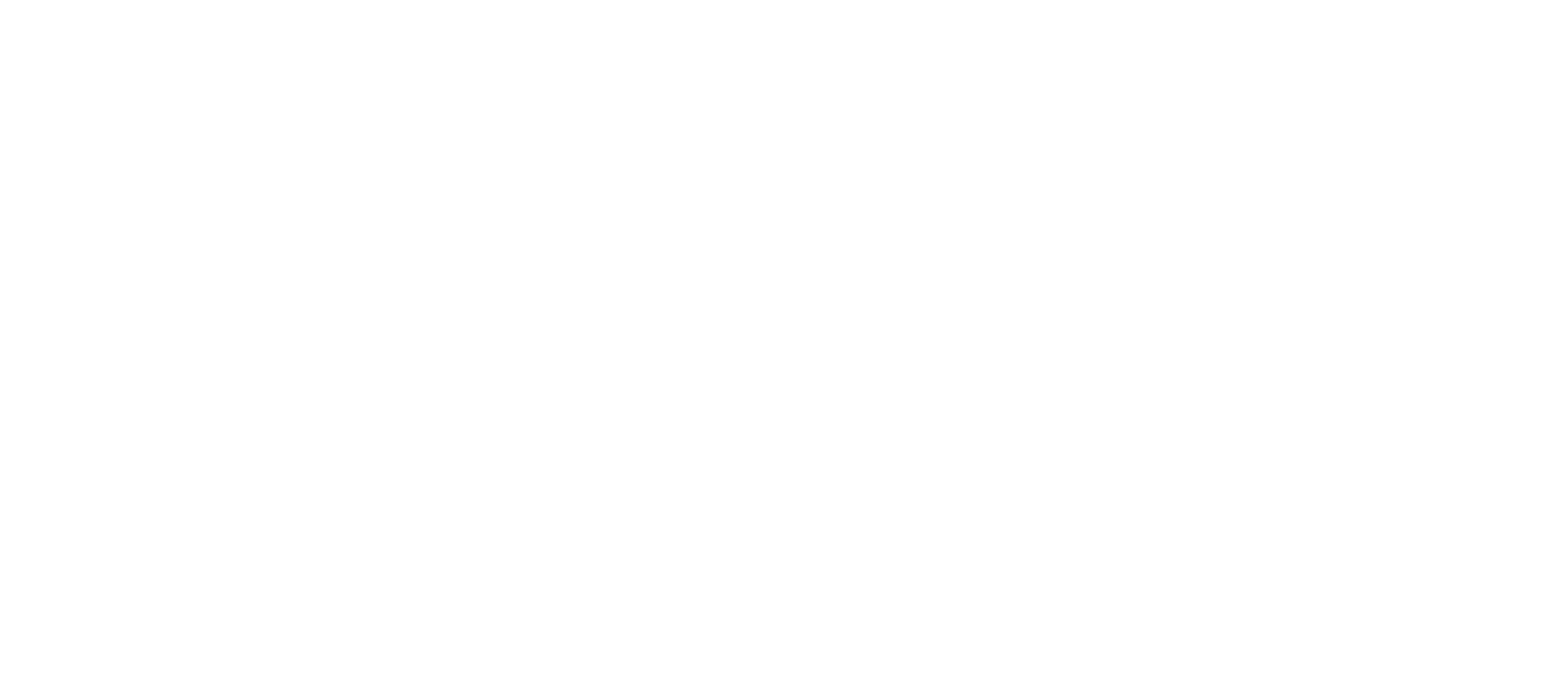
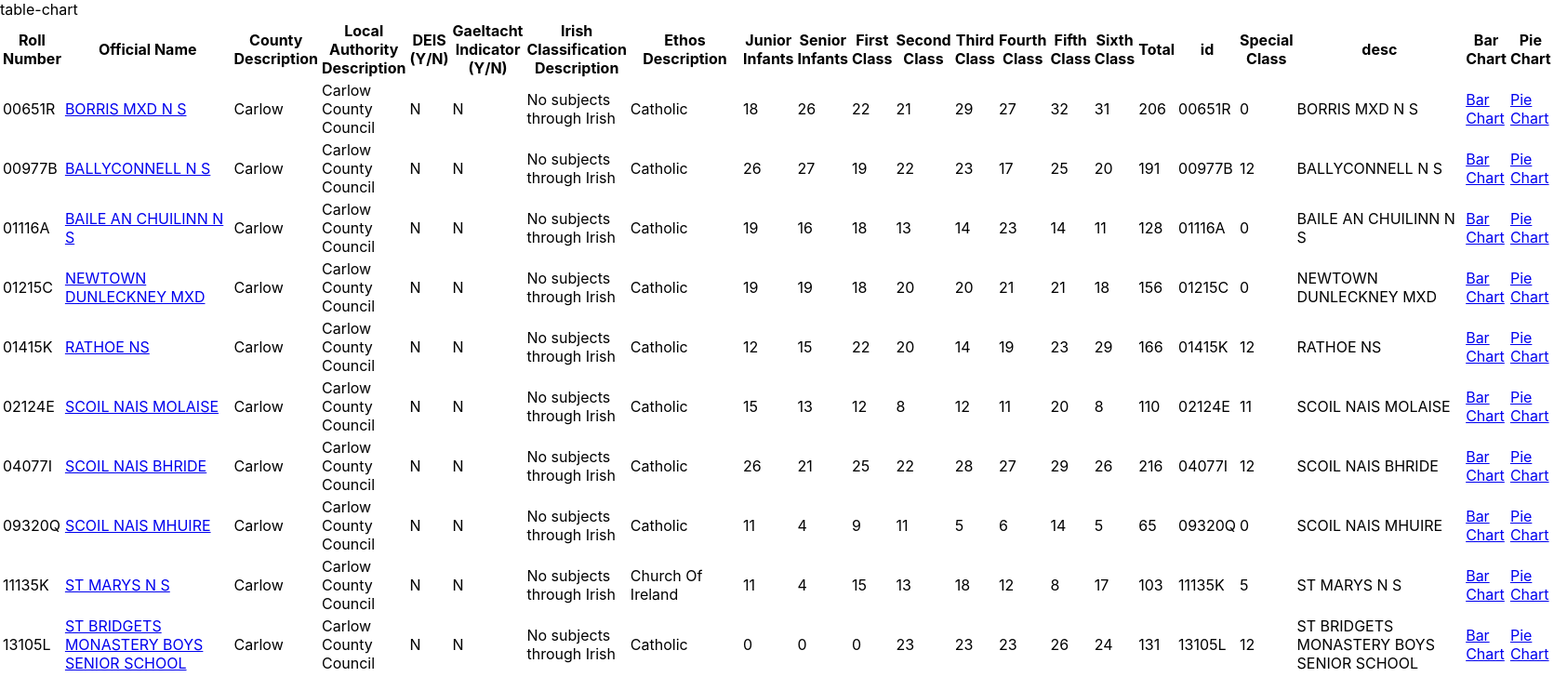
Before and after one commit to jimuyouyou/ieschools, a React (Create React App) app: page /tabular in a window 1280 px wide. Before the commit this address had no page. Shown: the top 728 px of the page at 93% size, 1671 px wide, since content can reach past the window. Built offline with nearby package versions, Linux system fonts and the light colour scheme.

Commit message:
init all reports

```diff
--- a/package.json
+++ b/package.json
@@ -11,6 +11,7 @@
     "@types/node": "^17.0.45",
     "@types/react": "^18.0.25",
     "@types/react-dom": "^18.0.9",
+    "camelcase": "^7.0.0",
     "classnames": "^2.3.2",
     "react": "^18.2.0",
     "react-dom": "^18.2.0",
--- a/src/App.tsx
+++ b/src/App.tsx
@@ -6,6 +6,11 @@
   Navigate
 } from 'react-router-dom';
 import { Main } from './features/main/Main';
+import { TabularReport } from './features/tabular/TabularReport';
+import { BarChart } from './components/BarChart';
+import { PieChart } from './components/PieChart';
+import { IndividualReport } from './features/individual/IndividualReport';
+
 import './App.css';
 
 function App() {
@@ -13,6 +18,10 @@
     <Router>
       <Routes>
         <Route path="/home" element={<Main />} />
+        <Route path="/tabular" element={<TabularReport />} />
+        <Route path="/barchart" element={<BarChart />} />
+        <Route path="/piechart" element={<PieChart />} />
+        <Route path="/individual" element={<IndividualReport />} />
         <Route path="/" element={<Navigate replace to="/home" />} />
       </Routes>
     </Router>
--- /dev/null
+++ b/src/components/BarChart.tsx
@@ -0,0 +1,28 @@
+import React, { useState, ChangeEvent, MouseEvent } from 'react';
+import { Link } from 'react-router-dom';
+import PropTypes from 'prop-types';
+import classNames from 'classnames';
+
+
+export interface CellType {
+  id: string;
+  desc: string | number;
+  linkTo?: string;
+}
+
+const propTypes = {
+  headers: PropTypes.array,
+  rows: PropTypes.array, // id, desc, linkTo
+};
+
+type BarChartProps = PropTypes.InferProps<typeof propTypes>;
+
+export function BarChart(props: BarChartProps) {
+  const { headers, rows } = props;
+
+  return (
+    <div className='bar-chart-wrapper'>
+      bar-chart
+    </div>
+  );
+}
--- /dev/null
+++ b/src/components/PieChart.tsx
@@ -0,0 +1,28 @@
+import React, { useState, ChangeEvent, MouseEvent } from 'react';
+import { Link } from 'react-router-dom';
+import PropTypes from 'prop-types';
+import classNames from 'classnames';
+
+
+export interface CellType {
+  id: string;
+  desc: string | number;
+  linkTo?: string;
+}
+
+const propTypes = {
+  headers: PropTypes.array,
+  rows: PropTypes.array, // id, desc, linkTo
+};
+
+type PieChartProps = PropTypes.InferProps<typeof propTypes>;
+
+export function PieChart(props: PieChartProps) {
+  const { headers, rows } = props;
+
+  return (
+    <div className='pie-chart-wrapper'>
+      pie-chart
+    </div>
+  );
+}
--- /dev/null
+++ b/src/components/TableChart.tsx
@@ -0,0 +1,57 @@
+import React, { useState, ChangeEvent, MouseEvent } from 'react';
+import { Link } from 'react-router-dom';
+import PropTypes from 'prop-types';
+import classNames from 'classnames';
+
+
+export interface CellType {
+  id: string;
+  desc: string | number;
+  linkTo?: string;
+}
+
+const propTypes = {
+  headers: PropTypes.array,
+  rows: PropTypes.array, // id, desc, linkTo
+};
+
+type TableChartProps = PropTypes.InferProps<typeof propTypes>;
+
+export function TableChart(props: TableChartProps) {
+  const { headers, rows } = props;
+
+  return (
+    <div className='table-chart-wrapper'>
+      table-chart
+      <table>
+        <thead>
+          <tr>
+            {headers && headers.map(header => {
+              return (
+                <th key={header.id}>
+                  {header.desc}
+                </th>
+              )
+            })}
+          </tr>
+        </thead>
+
+        <tbody>
+          {rows && rows.map((row, rowIndex) => {
+            return (
+              <tr key={rowIndex}>
+                {row.map((cell: CellType) => {
+                  return (
+                    <td key={cell.id}>
+                      {cell.linkTo ? <Link to={cell.linkTo}>{cell.desc}</Link> : cell.desc}
+                    </td>
+                  )
+                })}
+              </tr>
+            )
+          })}
+        </tbody>
+      </table>
+    </div>
+  )
+};
--- /dev/null
+++ b/src/features/individual/IndividualReport.tsx
@@ -0,0 +1,35 @@
+import React, { useState, useEffect } from 'react';
+import { useNavigate } from 'react-router-dom';
+import { useAppSelector, useAppDispatch } from '../../app/hooks';
+import { PieChart } from '../../components/PieChart';
+import { formatTabularSchoolData } from '../../utils/schoolUtil';
+import {
+  loadCounties,
+  loadSchools,
+  updateCounty,
+  updateSchools,
+  selectAllCounties,
+  selectAllSchools,
+  selectSchoolByCounty,
+} from '../main/mainSlice';
+
+export function IndividualReport() {
+  const counties = useAppSelector(state => state.main.counties);
+  const selectedCounty = useAppSelector(state => state.main.selectedCounty);
+  const schools = useAppSelector(state => state.main.schools.filter(it => it['County Description'] === selectedCounty));
+
+  const navigate = useNavigate();
+  const dispatch = useAppDispatch();
+  const { headers, rows } = formatTabularSchoolData(schools);
+
+  useEffect(() => {
+    if (counties.length === 0) dispatch(loadCounties())
+    if (schools.length === 0) dispatch(loadSchools())
+  });
+
+  return (
+    <div className='ind-report-wrapper'>
+      ind-report-wrapper
+    </div>
+  )
+}
--- a/src/features/main/Main.tsx
+++ b/src/features/main/Main.tsx
@@ -1,4 +1,6 @@
 import React, { useState, useEffect } from 'react';
+import { useNavigate } from 'react-router-dom';
+
 import { Dropdown } from '../../components/Dropdown';
 import { ListBox } from '../../components/ListBox';
 import { useAppSelector, useAppDispatch } from '../../app/hooks';
@@ -12,12 +14,14 @@
   selectSchoolByCounty,
 } from './mainSlice';
 
+
 export function Main() {
   const counties = useAppSelector(state => state.main.counties);
   const selectedCounty = useAppSelector(state => state.main.selectedCounty);
   const schools = useAppSelector(state => state.main.schools.filter(it => it['County Description'] === selectedCounty));
   const selectedSchools = useAppSelector(state => state.main.selectedSchools);
 
+  const navigate = useNavigate();
   const dispatch = useAppDispatch();
 
   useEffect(() => {
@@ -33,13 +37,17 @@
     dispatch(updateSchools(updatedSchools))
   }
 
+  const handleGetReport = () => {
+    navigate(`/tabular?county=${selectedCounty}&school=${selectedSchools.join(',')}`);
+  }
+
   const cts = counties.map(c => c.name)
 
   return (
     <div>
       <Dropdown items={cts} onChange={handleOnCountyChange} value={selectedCounty} />
       <ListBox items={schools} onChange={handleOnSchoolChange} value={selectedSchools} />
-      <button onClick={() => dispatch(updateCounty('hoho'))}>Generate Report</button>
+      <button onClick={handleGetReport}>Generate Report</button>
     </div>
   )
 }
--- /dev/null
+++ b/src/features/tabular/TabularReport.tsx
@@ -0,0 +1,35 @@
+import React, { useState, useEffect } from 'react';
+import { useNavigate } from 'react-router-dom';
+import { useAppSelector, useAppDispatch } from '../../app/hooks';
+import { TableChart } from '../../components/TableChart';
+import { formatTabularSchoolData } from '../../utils/schoolUtil';
+import {
+  loadCounties,
+  loadSchools,
+  updateCounty,
+  updateSchools,
+  selectAllCounties,
+  selectAllSchools,
+  selectSchoolByCounty,
+} from '../main/mainSlice';
+
+export function TabularReport() {
+  const counties = useAppSelector(state => state.main.counties);
+  const selectedCounty = useAppSelector(state => state.main.selectedCounty);
+  const schools = useAppSelector(state => state.main.schools.filter(it => it['County Description'] === selectedCounty));
+
+  const navigate = useNavigate();
+  const dispatch = useAppDispatch();
+  const { headers, rows } = formatTabularSchoolData(schools);
+
+  useEffect(() => {
+    if (counties.length === 0) dispatch(loadCounties())
+    if (schools.length === 0) dispatch(loadSchools())
+  });
+
+  return (
+    <div className='tabular-wrapper'>
+      <TableChart headers={headers} rows={rows} />
+    </div>
+  )
+}
--- /dev/null
+++ b/src/utils/schoolUtil.tsx
@@ -0,0 +1,46 @@
+import camelCase from 'camelcase';
+import { School } from "../types/School.d"
+import { CellType } from "../components/TableChart"
+
+const getLinkTo = (colName: string, school: School) => {
+  const county = school['County Description']
+  const schoolId = school['id']
+  if ('Official Name' === colName) return `/individual?count=${county}&school=${schoolId}`;
+  else if ('Bar Chart' === colName) return `/barchart?count=${county}&school=${schoolId}`;
+  else if ('Pie Chart' === colName) return `/piechart?count=${county}&school=${schoolId}`;
+  return ''
+};
+
+export const formatTabularSchoolData = (schools: Array<School>) => {
+  let headers = new Array<CellType>();
+  let rows = new Array<Array<CellType>>();
+
+  if (schools.length > 0) {
+    const cellsTypes = new Array<CellType>();
+    const school = schools[0];
+    Object.keys(school).forEach(key => {
+      cellsTypes.push({ id: camelCase(key), desc: key })
+    });
+    cellsTypes.push({ id: camelCase('Bar Chart'), desc: 'Bar Chart' });
+    cellsTypes.push({ id: camelCase('Pie Chart'), desc: 'Pie Chart' });
+
+
+    headers = cellsTypes;
+    for (let i = 0; i < schools.length; i++) {
+      const sch = schools[i]
+      const row = new Array<CellType>();
+      for (let j = 0; j < cellsTypes.length; j++) {
+        const { id, desc } = cellsTypes[j];
+        const objKey = desc as keyof School;
+        row.push({
+          id,
+          desc: sch.hasOwnProperty(objKey) ? sch[objKey] : objKey,
+          linkTo: getLinkTo(objKey, sch)
+        });
+      }
+      rows.push(row);
+    }
+  }
+
+  return { headers, rows }
+}
```
Also changed, not shown: src/features/barchart/BarChartReport.tsx (added, +35 -0 lines), src/features/piechart/PieChartReport.tsx (added, +35 -0 lines), 1 other file (tests, documents, lock files or other folders).
